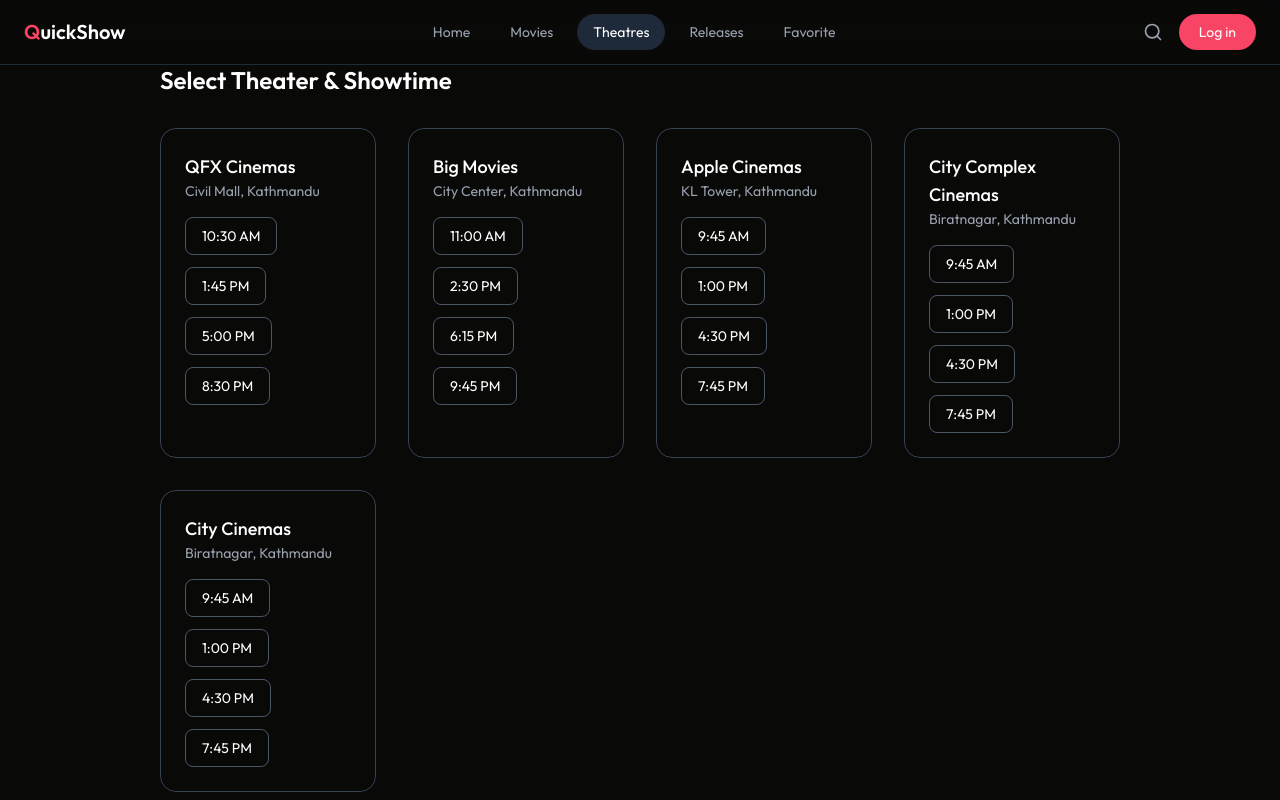
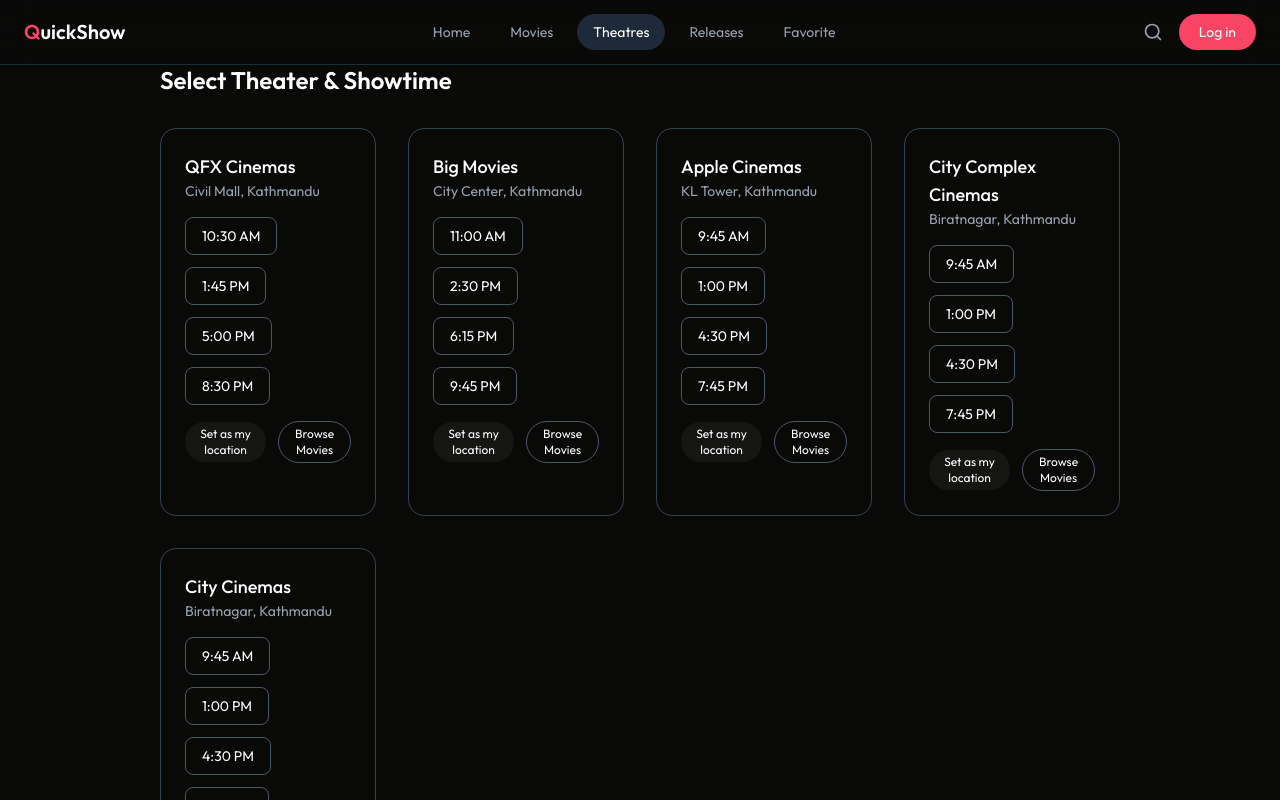
Before and after one commit to Parvesh-ops/Movie-Ticket-Booking, a React (Vite) app in the folder Movie_Ticket_Booking/: page /theatres in a window 1280 px wide. Shown: the top 800 px of the page. Built offline with nearby package versions, Linux system fonts and the light colour scheme.

Commit message:
show theater info in MyBooking page using dummyTheatersData

```diff
--- a/Movie_Ticket_Booking/src/assets/assets.js
+++ b/Movie_Ticket_Booking/src/assets/assets.js
@@ -369,6 +369,39 @@ export const dummyShowsData = [
     }
 ]
 
+export const dummyTheatersData = [
+  {
+    id: "t1",
+    name: "QFX Cinemas",
+    location: "Civil Mall, Kathmandu",
+    shows: ["10:30 AM", "1:45 PM", "5:00 PM", "8:30 PM"]
+  },
+  {
+    id: "t2",
+    name: "Big Movies",
+    location: "City Center, Kathmandu",
+    shows: ["11:00 AM", "2:30 PM", "6:15 PM", "9:45 PM"]
+  },
+  {
+    id: "t3",
+    name: "Apple Cinemas",
+    location: "KL Tower, Kathmandu",
+    shows: ["9:45 AM", "1:00 PM", "4:30 PM", "7:45 PM"]
+  },
+  {
+    id: "t4",
+    name: "City Complex Cinemas",
+    location: "Biratnagar, Kathmandu",
+    shows: ["9:45 AM", "1:00 PM", "4:30 PM", "7:45 PM"]
+  },
+  {
+    id: "t5",
+    name: "City  Cinemas",
+    location: "Biratnagar, Kathmandu",
+    shows: ["9:45 AM", "1:00 PM", "4:30 PM", "7:45 PM"]
+  },
+];
+
 export const dummyDateTimeData = {
     "2025-07-24": [
         { "time": "2025-07-24T01:00:00.000Z", "showId": "68395b407f6329be2bb45bd1" },
--- a/Movie_Ticket_Booking/src/pages/Movie.jsx
+++ b/Movie_Ticket_Booking/src/pages/Movie.jsx
@@ -1,12 +1,34 @@
-import React from 'react'
+import React, { useEffect, useState } from 'react'
 import { dummyShowsData } from '../assets/assets.js'
 import MovieCard from '../components/MovieCard/MovieCard'
+import { Link } from 'react-router-dom'
 
 const Movie = () => {
+  const [selectedLocation, setSelectedLocation] = useState(null)
+
+  useEffect(() => {
+    try {
+      const stored = JSON.parse(localStorage.getItem('selectedLocation') || 'null')
+      setSelectedLocation(stored)
+    } catch (e) {
+      setSelectedLocation(null)
+    }
+  }, [])
+
+  if (!selectedLocation) {
+    return (
+      <div className="min-h-[60vh] flex flex-col items-center justify-center px-6">
+        <h2 className="text-xl font-semibold mb-4">Please choose your location</h2>
+        <p className="text-sm text-gray-400 mb-6">Select a theater location to view available movies near you.</p>
+        <Link to="/theatres" className="px-6 py-2 bg-[#F84565] rounded-full text-white">Choose Location</Link>
+      </div>
+    )
+  }
+
   return dummyShowsData.length > 0 ? (
     <div className='relative my-20 mb-60 px-6 md:px-16 llg:px-40 xl:px-44
     overflow-hidden min-h-[80vh]'>
-      <h1 className='text-lg font-medium my-4'>Now Showing</h1>
+      <h1 className='text-lg font-medium my-4'>Now Showing — {selectedLocation.location || selectedLocation.name}</h1>
       <div className='w-full grid grid-cols-1 sm:grid-cols-2 md:grid-cols-3 lg:grid-cols-4 gap-16'>
         {dummyShowsData.map(movie => (
           <MovieCard key={movie._id} movie={movie} />
@@ -15,10 +37,10 @@ const Movie = () => {
     </div>
   ) : (
     <div className="flex flex-col justify-center items-center min-h-[80vh]">
-    <h1 className="font-bold text-center text-2xl mt-10">
-      No Movies Available
-    </h1>
-  </div>
+      <h1 className="font-bold text-center text-2xl mt-10">
+        No Movies Available
+      </h1>
+    </div>
   )
 }
 
--- a/Movie_Ticket_Booking/src/pages/MyBooking.jsx
+++ b/Movie_Ticket_Booking/src/pages/MyBooking.jsx
@@ -1,6 +1,6 @@
 import React, { useEffect, useState } from 'react'
 import { useLocation, useNavigate } from 'react-router-dom'
-import { dummyBookingData } from '../assets/assets'
+import { dummyBookingData, dummyTheatersData } from '../assets/assets'
 import timeformat from '../../lib/timeformat'
 import { dateFormat } from '../../lib/dateFormat'
 
@@ -15,7 +15,7 @@ const MyBooking = () => {
   useEffect(() => {
     const movieId = location?.state?.movieId
 
-    // merge persisted bookings from localStorage with dummy data
+    // load persisted bookings
     let persisted = []
     try {
       persisted = JSON.parse(localStorage.getItem('bookings') || '[]')
@@ -23,19 +23,28 @@ const MyBooking = () => {
       persisted = []
     }
 
-    const all = [...dummyBookingData, ...persisted]
+    const allBookings = [...dummyBookingData, ...persisted]
 
-    if (movieId) {
-      const filtered = all.filter(b => {
-        const bm = b?.show?.movie
-        return bm?._id === movieId || (bm?.id && bm.id.toString() === movieId.toString()) || b?.show?._id === movieId
-      })
+    // attach theater info
+    const bookingsWithTheater = allBookings.map(b => {
+      const theater = dummyTheatersData.find(
+        t => t.id === b.theaterId
+      )
+      return { ...b, theater }
+    })
 
-      setBookings(filtered)
-    } else {
-      setBookings(all)
-    }
+    // filter by movie if movieId is provided
+    const filtered = movieId
+      ? bookingsWithTheater.filter(b => {
+          const bm = b?.show?.movie
+          return (
+            bm?._id === movieId ||
+            (bm?.id && bm.id.toString() === movieId.toString())
+          )
+        })
+      : bookingsWithTheater
 
+    setBookings(filtered)
     setIsLoading(false)
   }, [location?.state?.movieId])
 
@@ -95,12 +104,14 @@ const MyBooking = () => {
             <div className="p-4 flex flex-col justify-between text-right">
               <div>
                 <p className="text-2xl font-semibold">
-                ${currency}{item.amount }
+                  {currency}{item.amount}
                 </p>
 
                 {!item.isPaid && (
-                  <button onClick={() => navigate('/pay-now', { state: item })}
-                    className="mt-2 px-4 py-1.5 bg-[#f84565] rounded-full text-sm font-medium hover:bg-[#f83256] transition">
+                  <button
+                    onClick={() => navigate('/pay-now', { state: item })}
+                    className="mt-2 px-4 py-1.5 bg-[#f84565] rounded-full text-sm font-medium hover:bg-[#f83256] transition"
+                  >
                     Pay Now
                   </button>
                 )}
--- a/Movie_Ticket_Booking/src/pages/SeatLayout.jsx
+++ b/Movie_Ticket_Booking/src/pages/SeatLayout.jsx
@@ -1,6 +1,6 @@
 import React, { useState, useEffect } from 'react';
 import { useParams, useNavigate, useLocation } from 'react-router-dom';
-import { assets, dummyDateTimeData, dummyShowsData } from '../assets/assets';
+import { assets, dummyDateTimeData, dummyShowsData, dummyTheatersData } from '../assets/assets';
 import { ArrowRightIcon, ClockIcon } from 'lucide-react';
 import isoTimeformat from '../../lib/isoTimeformat.js';
 
@@ -38,6 +38,14 @@ const SeatLayout = () => {
     try {
       const params = new URLSearchParams(location.search);
       const timeParam = params.get('time');
+      const theaterParam = params.get('theater');
+      if (theaterParam) {
+        const theaterObj = dummyTheatersData.find(t => t.id === theaterParam);
+        if (theaterObj) {
+          // attach theater info to show for display if needed
+          setShow(prev => ({ ...prev, theater: theaterObj }));
+        }
+      }
       if (timeParam && show.dateTime && show.dateTime[date]) {
         const matched = show.dateTime[date].find((item) => item.time === decodeURIComponent(timeParam));
         if (matched) setSelectedTime(matched);
@@ -123,9 +131,21 @@ const SeatLayout = () => {
               const ticketPrice = 49
               const chosenTime = selectedTime || (show.dateTime[date] && show.dateTime[date][0])
 
+              // capture theater from show (set earlier from query param) or from selectedLocation
+              const theaterId = (show && show.theater && show.theater.id) || (() => {
+                try {
+                  const sl = JSON.parse(localStorage.getItem('selectedLocation') || 'null');
+                  return sl && sl.theaterId ? sl.theaterId : null;
+                } catch (e) { return null }
+              })();
+
+              const theaterObj = dummyTheatersData.find(t => t.id === theaterId) || null;
+
               const booking = {
                 _id: Date.now().toString(),
                 user: { name: 'You' },
+                theaterId: theaterId,
+                theater: theaterObj,
                 show: {
                   _id: show.movie._id || show.movie.id,
                   movie: show.movie,
--- a/Movie_Ticket_Booking/src/pages/Theaters.jsx
+++ b/Movie_Ticket_Booking/src/pages/Theaters.jsx
@@ -1,38 +1,6 @@
 import React from "react";
 import { useNavigate, useParams } from "react-router-dom";
-
-const dummyTheatersData = [
-  {
-    id: "t1",
-    name: "QFX Cinemas",
-    location: "Civil Mall, Kathmandu",
-    shows: ["10:30 AM", "1:45 PM", "5:00 PM", "8:30 PM"]
-  },
-  {
-    id: "t2",
-    name: "Big Movies",
-    location: "City Center, Kathmandu",
-    shows: ["11:00 AM", "2:30 PM", "6:15 PM", "9:45 PM"]
-  },
-  {
-    id: "t3",
-    name: "Apple Cinemas",
-    location: "KL Tower, Kathmandu",
-    shows: ["9:45 AM", "1:00 PM", "4:30 PM", "7:45 PM"]
-  },
-  {
-    id: "t4",
-    name: "City Complex Cinemas",
-    location: "Biratnagar, Kathmandu",
-    shows: ["9:45 AM", "1:00 PM", "4:30 PM", "7:45 PM"]
-  },
-  {
-    id: "t5",
-    name: "City  Cinemas",
-    location: "Biratnagar, Kathmandu",
-    shows: ["9:45 AM", "1:00 PM", "4:30 PM", "7:45 PM"]
-  },
-];
+import { dummyTheatersData } from "../assets/assets";
 
 const Theaters = () => {
   const navigate = useNavigate();
@@ -80,6 +48,30 @@ const Theaters = () => {
                 </button>
               ))}
             </div>
+            <div className="mt-4 flex items-center gap-3">
+              <button
+                onClick={() => {
+                  try {
+                    const loc = { theaterId: theater.id, name: theater.name, location: theater.location };
+                    localStorage.setItem('selectedLocation', JSON.stringify(loc));
+                    alert('Location set to ' + theater.location);
+                    navigate('/movie');
+                  } catch (e) {
+                    console.error('Failed to set location', e);
+                  }
+                }}
+                className="px-3 py-1 text-xs bg-white/5 rounded-full hover:bg-white/10 transition"
+              >
+                Set as my location
+              </button>
+
+              <button
+                onClick={() => navigate(`/movie`)}
+                className="px-3 py-1 text-xs border border-gray-600 rounded-full hover:bg-white/5 transition"
+              >
+                Browse Movies
+              </button>
+            </div>
           </div>
         ))}
       </div>
--- a/Movie_Ticket_Booking/src/pages/payNow.jsx
+++ b/Movie_Ticket_Booking/src/pages/payNow.jsx
@@ -133,6 +133,9 @@ const PayNow = () => {
   const time = booking.show?.showDateTime || booking.time || null;
   const amount = booking.amount || booking.show?.showPrice || 0;
 
+  // determine theater for display
+  const theater = booking.theater || (booking.theaterId ? dummyTheatersData.find(t => t.id === booking.theaterId) : null);
+
   return (
     <div className=" min-h-screen mt-18 text-white px-6 md:px-16 lg:px-40 py-12">
       <h1 className="text-3xl font-bold mb-6">Secure Checkout</h1>
@@ -210,6 +213,7 @@ const PayNow = () => {
               <div className="font-semibold">{movie.title}</div>
               <div className="text-sm text-gray-400">{timeformat(movie.runtime)}</div>
               <div className="text-sm text-gray-400 mt-2">Show: {time ? new Date(time).toLocaleString() : 'TBD'}</div>
+              <div className="text-sm text-gray-400">Location: {theater?.location || JSON.parse(localStorage.getItem('selectedLocation') || 'null')?.location || 'Unknown'}</div>
             </div>
           </div>
 
```
